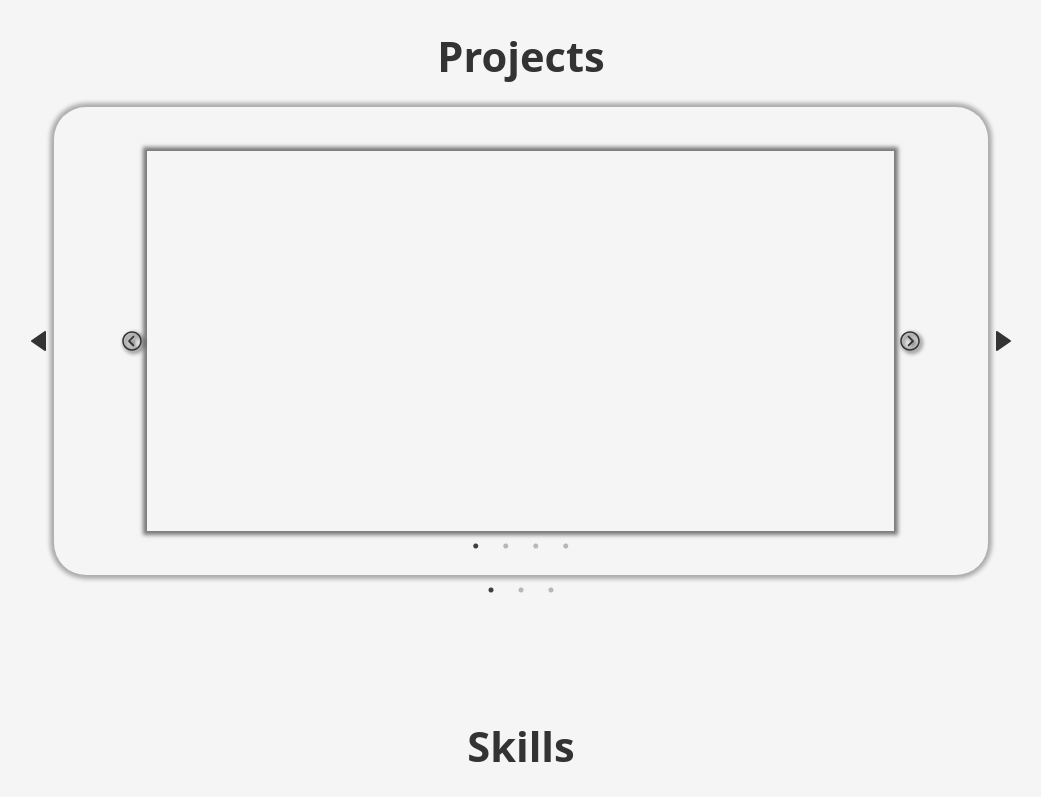
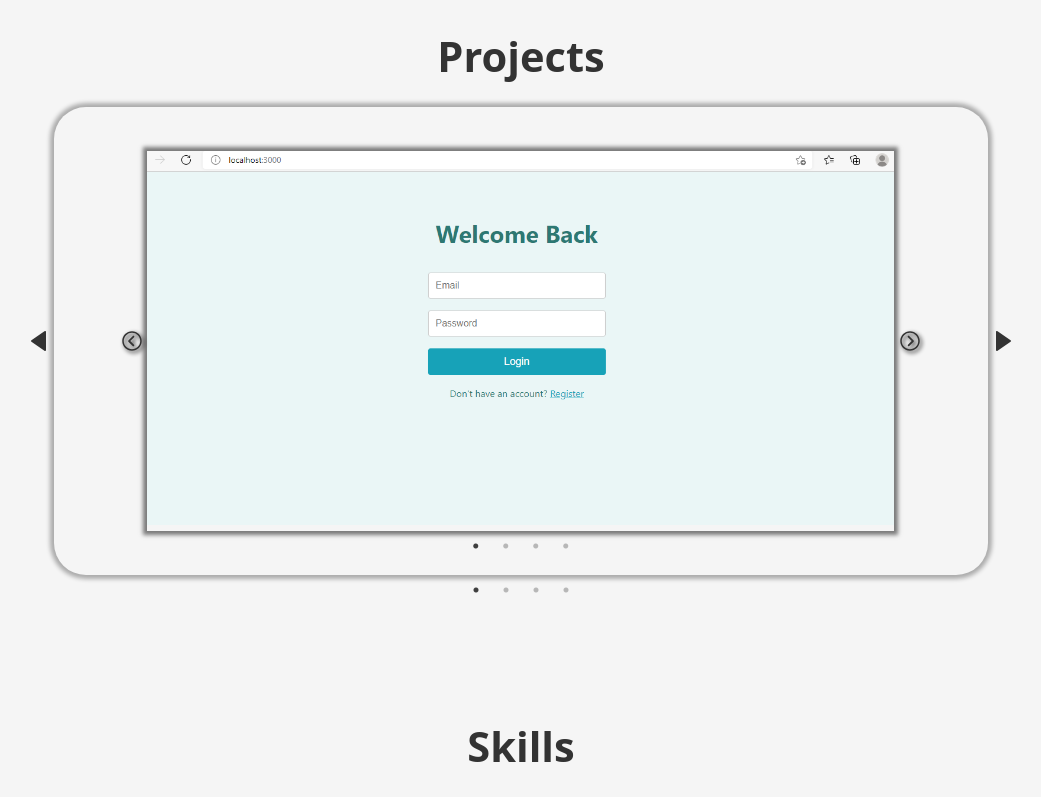
Before and after one commit to Binil-Dangol/Portfolio, a React (Vite) app: page / in a window 1280 px wide. Shown: the part 663-1460 px from the top of the page, without its empty margins (119-1160 px from the left). Built offline with nearby package versions, Linux system fonts and the light colour scheme; a web font is replaced by a local one.

Commit message:
Added new project details

```diff
--- a/src/sections/Projects.jsx
+++ b/src/sections/Projects.jsx
@@ -11,6 +11,9 @@ import todoSS3 from "../assets/screenshots/todoSS3.png";
 
 import xoSS1 from "../assets/screenshots/xoSS1.png";
 import xoSS2 from "../assets/screenshots/xoSS2.png";
+
+import weatherSS1 from "../assets/screenshots/SS_(Nest Hub).png";
+import weatherSS2 from "../assets/screenshots/SS_(iPhone SE).png";
 
 import DesktopComponent from '../components/DesktopComponent';
 import MobileComponent from '../components/MobileComponent';
@@ -53,7 +56,18 @@ function Projects() {
     viewLive: "https://binil-dangol.github.io/Tic-Tac-Toe/"
   }
 
-  const projects = [quiz, todo, tic_tac_toe];
+  const weather_app = {
+    name: "Weather App",
+    screenshots: [
+      weatherSS1,
+      weatherSS2
+    ],
+    description: "A weather app that fetches weather data from openweathermap API of the requested city.",
+    sourceCode: "https://github.com/Binil-Dangol/Weather-App",
+    viewLive: "https://binil-dangol.github.io/Weather-App/"
+  }
+
+  const projects = [quiz, todo, tic_tac_toe, weather_app];
 
   const isMobile = useMediaQuery({ query: '(max-width: 499px)' });
 
```
Also changed, not shown: src/assets/screenshots/SS_(Nest Hub).png (added), src/assets/screenshots/SS_(iPhone SE).png (added).
